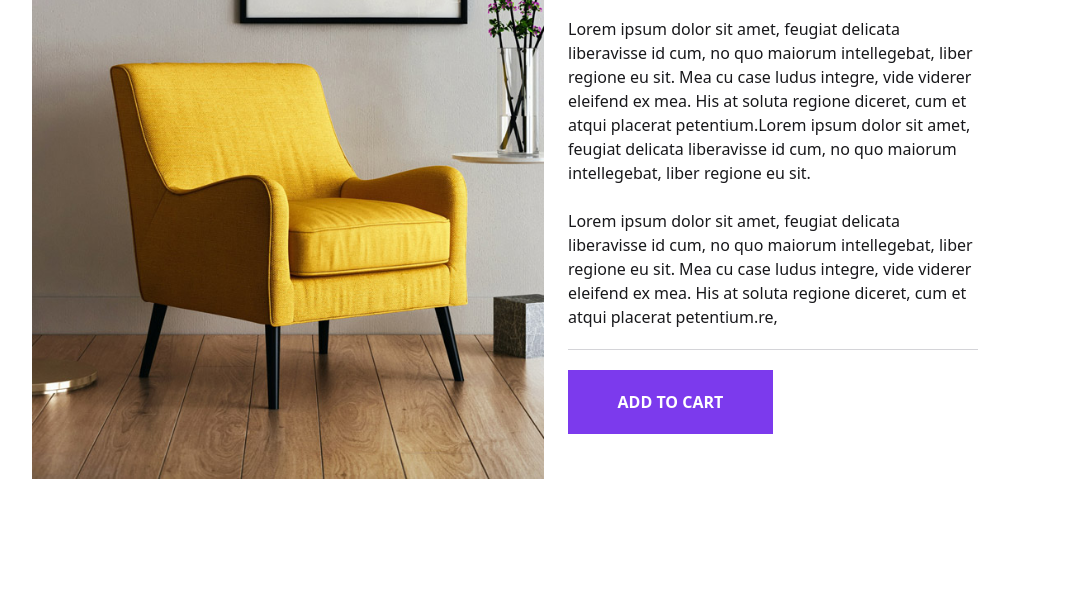
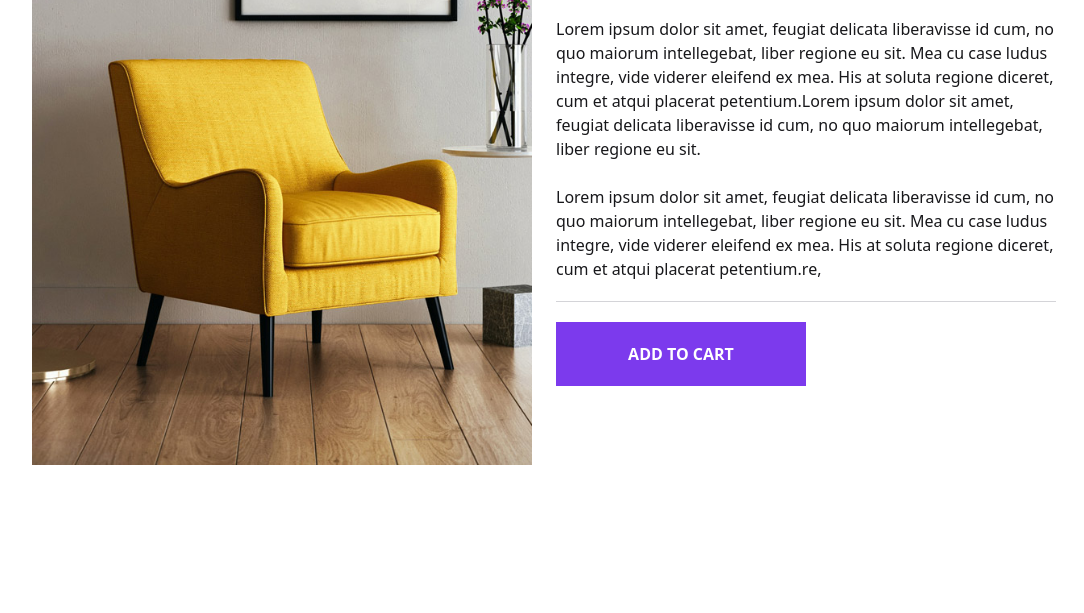
Before and after one commit to rahatulahsan/product-hero-tailwind-css, a website: page index.html in a window 1280 px wide. Shown: the part 187-800 px from the top of the page, without its empty margins (96-1180 px from the left). Drawn offline with nearby package versions, Linux system fonts and the light colour scheme; files that its build step writes are made by us from their sources.

Commit message:
Completed

```diff
--- a/index.html
+++ b/index.html
@@ -19,14 +19,14 @@
             <span class="font-sans font-bold text-black text-xs">CH24 Wishbone Chair</span>
         </div>
         <!--Products Container-->
-        <div class="flex flex-col gap-6 lg:flex-row 2xl:gap-5">
+        <div class="flex flex-col md:flex md:flex-col gap-6 lg:flex-row 2xl:gap-5">
             <!--Products Image-->
-            <div class="relative lg:w-1/2 xl:w-2/4 2xl:w-2/5">
+            <div class="relative md:flex-1 lg:w-1/2 xl:w-2/4 2xl:w-2/5">
                 <img src="/assets/images/image-02.jpg" alt="product image" />
                 <span class="bg-violet-500 text-white w-fit px-2 py-1 text-xs font-semibold absolute top-4 left-4">SALE!</span>
             </div>
             <!--Products Details-->
-            <div class="flex flex-col gap-5 lg:w-1/2 xl:w-2/5 2xl:w-1/2 2xl:pl-7">
+            <div class="flex flex-col gap-5 md:flex-1 lg:w-1/2 xl:w-2/5 2xl:w-1/2 2xl:pl-7">
                 <h1 class="font-sans font-bold text-3xl text-zinc-900">CH24 Wishbone Chair</h1>
                 <div class="flex flex-row relative">
                     <h3 class="text-lg text-zinc-800 font-bold">$69.00</h3>
```
Also changed, not shown: 1 other file.
